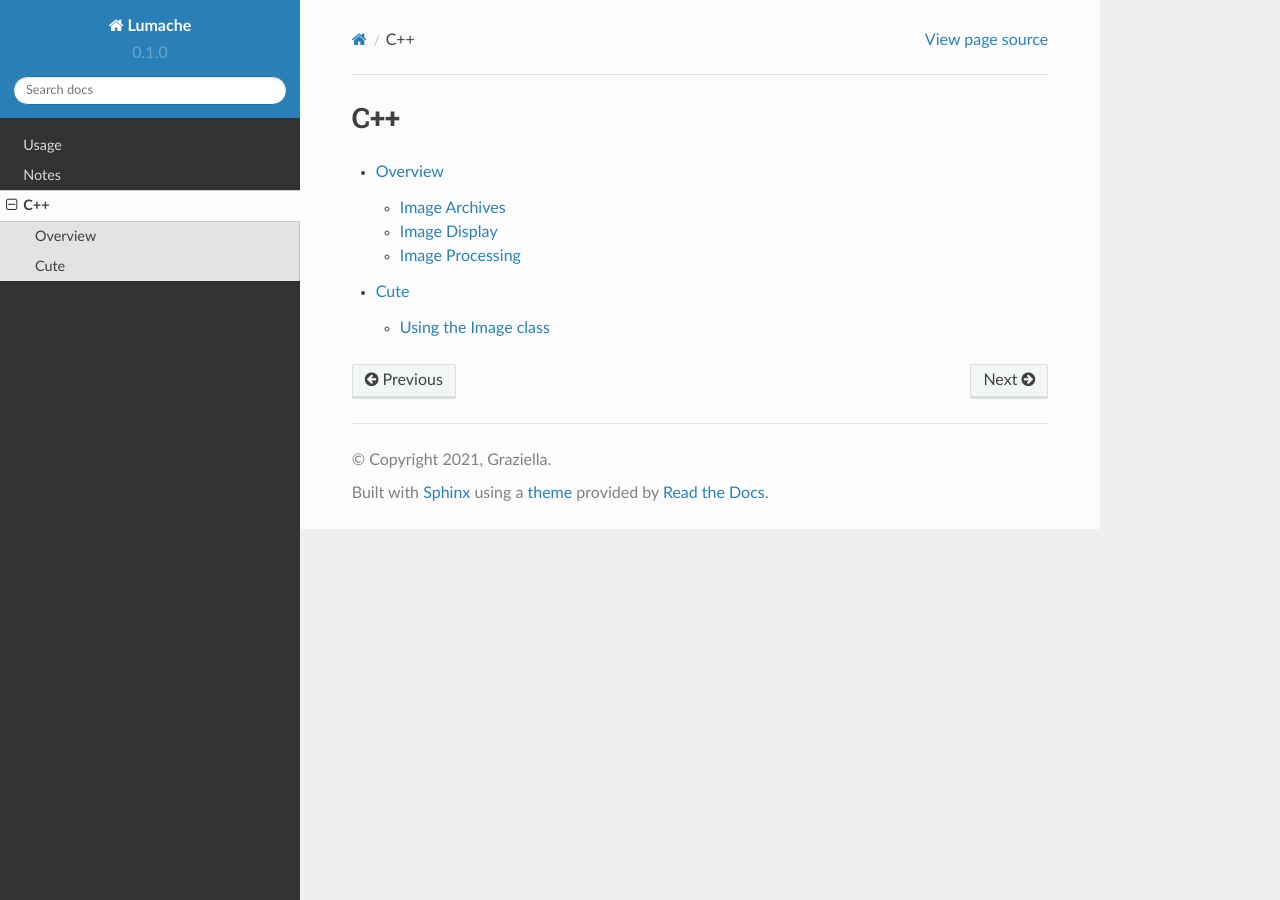
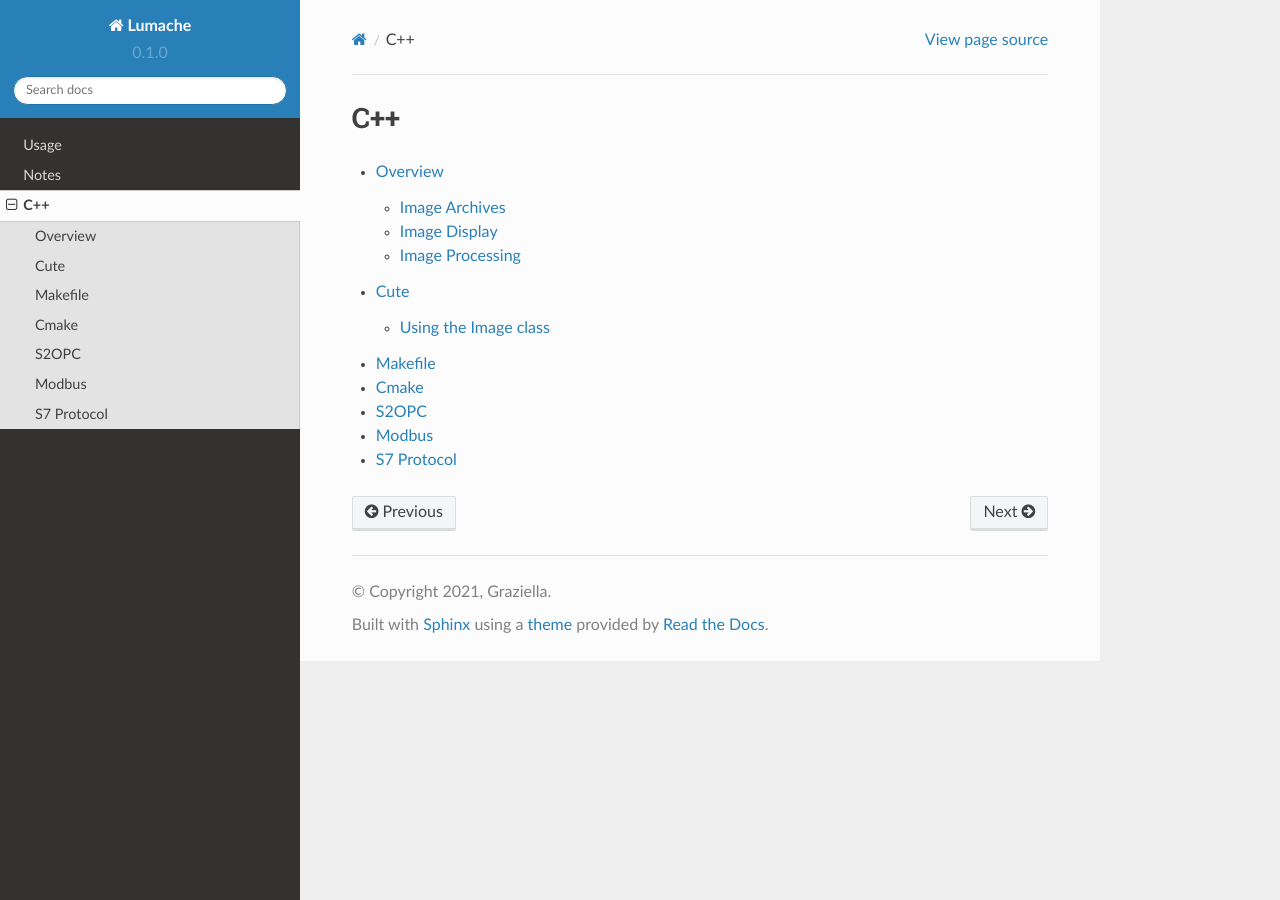
Before and after one commit to Varssos/sw-notes, a Sphinx documentation site: the page built from docs/source/cpp/index.rst, in a window 1280 px wide. Built offline with Sphinx 7.4.7 and the Read the Docs theme 2.0.0, drawn with Linux system fonts in a browser that asks for light colours.

Commit message:
Filled cpp section

```diff
--- /dev/null
+++ b/docs/source/cpp/cmake.rst
@@ -0,0 +1,2 @@
+Cmake
+=====
--- a/docs/source/cpp/index.rst
+++ b/docs/source/cpp/index.rst
@@ -6,3 +6,8 @@ C++
 
   chrono
   cute_unit_tests
+  makefile
+  cmake
+  s2opc
+  modbus
+  s7_protocol
--- /dev/null
+++ b/docs/source/cpp/makefile.rst
@@ -0,0 +1,2 @@
+Makefile
+========
--- /dev/null
+++ b/docs/source/cpp/modbus.rst
@@ -0,0 +1,2 @@
+Modbus
+======
--- /dev/null
+++ b/docs/source/cpp/s2opc.rst
@@ -0,0 +1,2 @@
+S2OPC
+=====
--- /dev/null
+++ b/docs/source/cpp/s7_protocol.rst
@@ -0,0 +1,2 @@
+S7 Protocol
+===========
```
